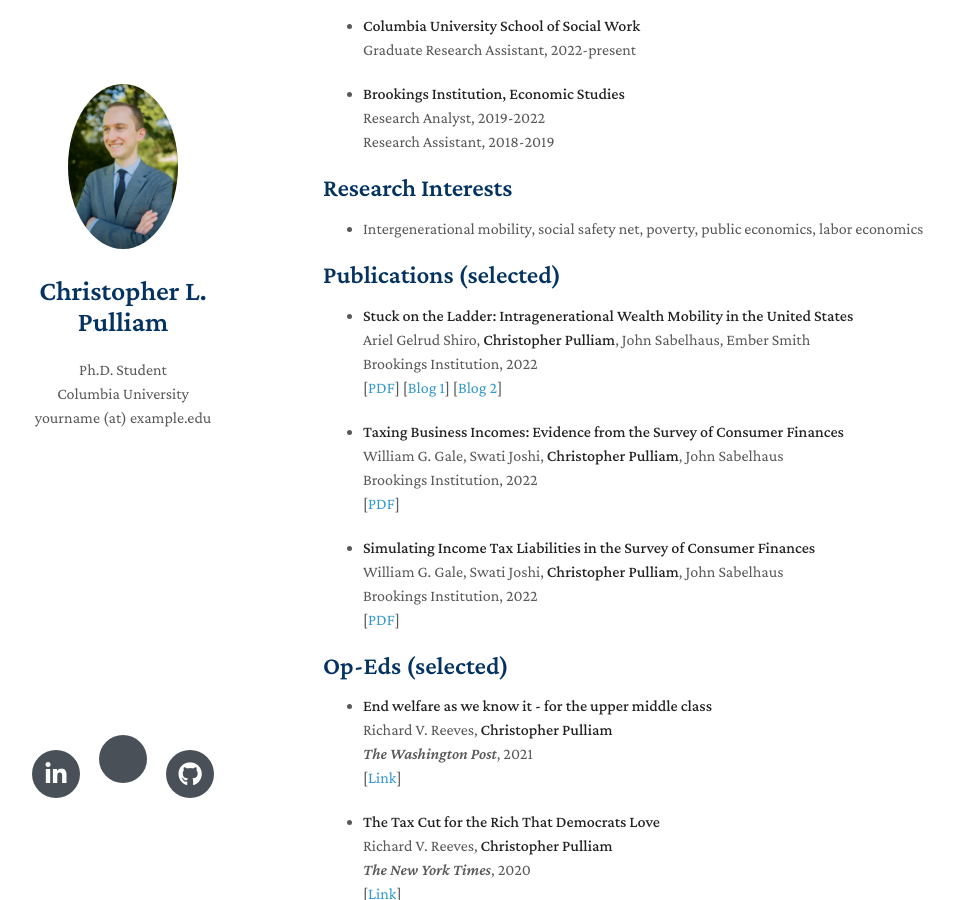
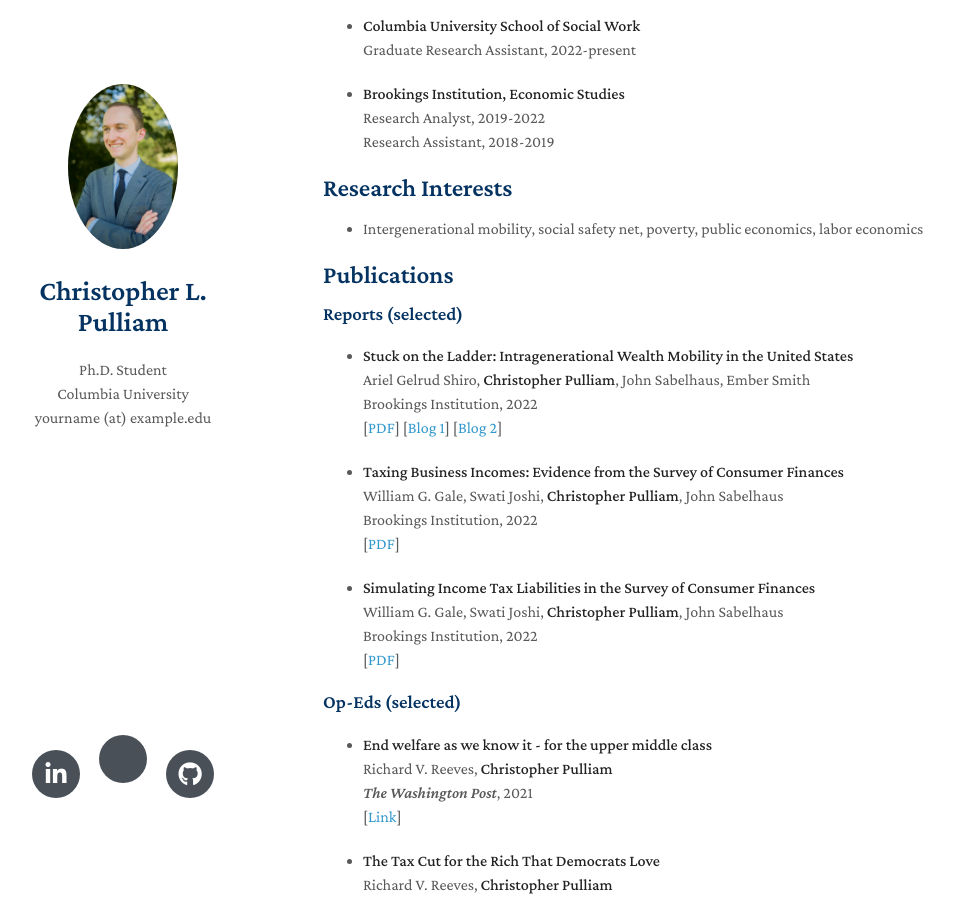
Before and after one commit to christopher-pulliam/oldsite, a Jekyll site: the page built from index.md, in a window 1280 px wide and 900 px high, scrolled down 437 px. Shown: the whole window, without its empty margins (147-1101 px from the left). Built offline with Jekyll 4.4.1, drawn with Linux system fonts in a browser that asks for light colours; nearby versions of some CDN libraries; a style sheet for code colours, icons or effects is not loaded; our own code applies the rules of GitHub Pages for plain Markdown files.

Commit message:
Update index.md

```diff
--- a/index.md
+++ b/index.md
@@ -38,7 +38,9 @@ layout: homepage
 ## Research Interests
 - Intergenerational mobility, social safety net, poverty, public economics, labor economics
 
-## Publications (selected)
+## Publications
+
+### Reports (selected)
 
 - **Stuck on the Ladder: Intragenerational Wealth Mobility in the United States**
   <br>
@@ -64,7 +66,7 @@ layout: homepage
   <br>
   [[PDF](https://www.brookings.edu/research/simulating-income-tax-liabilities-in-the-survey-of-consumer-finances/)]
 
-## Op-Eds (selected)
+### Op-Eds (selected)
 
 - **End welfare as we know it - for the upper middle class**
   <br>
```
